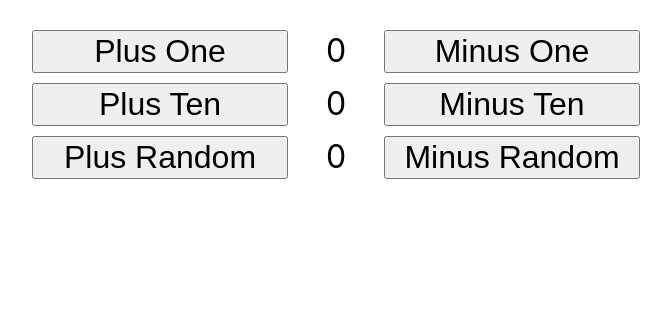
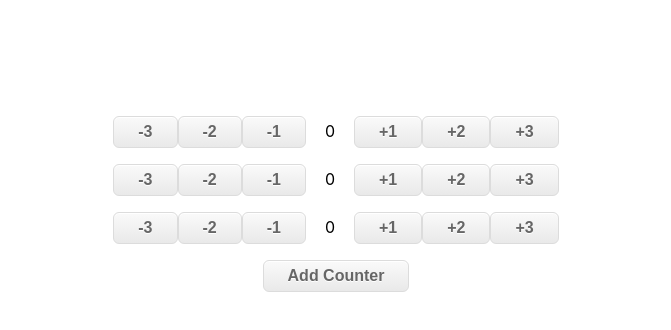
Before and after one commit to VictoriaRogo/cra, a React (Create React App) app: page / in a window 1280 px wide. Shown: the top 330 px of the page, without its empty margins (304-975 px from the left). Built offline with nearby package versions, Linux system fonts and the light colour scheme.

Commit message:
Homework 4

```diff
--- /dev/null
+++ b/src/homework4/App.css
@@ -0,0 +1,20 @@
+.App {
+  text-align: center;
+  padding-top: 100px;
+  font-size: 100%;
+}
+
+.App CountBtn {
+  height: 100px;
+  display:inline-block;
+  width: 30%;
+}
+
+.CounterValue {
+  display: inline-block;
+  width: 3em;
+}
+
+.Counter {
+  margin: 1em;
+}
--- /dev/null
+++ b/src/homework4/App.js
@@ -0,0 +1,32 @@
+import React, {useState} from 'react';
+import Counter from "./Counter";
+import './App.css';
+import './CountBtn.css';
+
+function App() {
+
+    const [num, setNum] = useState(3);
+
+    const addCounter = () => {
+        setNum(num + 1);
+    }
+
+    const counters = () => {
+        let res = [];
+        for (let i  = 0; i < num; i++) {
+            res.push(<Counter/>)
+        }
+        return res;
+    }
+
+    return (
+        <div className={"App"}>
+            <div>
+                {counters()}
+            </div>
+            <button className={'CountBtn'} onClick={addCounter}>Add Counter</button>
+        </div>
+    );
+}
+
+export default App;
--- /dev/null
+++ b/src/homework4/CountBtn.css
@@ -0,0 +1,41 @@
+.CountBtn {
+    -moz-box-shadow:inset 0px 1px 0px 0px #ffffff;
+    -webkit-box-shadow:inset 0px 1px 0px 0px #ffffff;
+    box-shadow:inset 0px 1px 0px 0px #ffffff;
+    background:-webkit-gradient(linear, left top, left bottom, color-stop(0.05, #f9f9f9), color-stop(1, #e9e9e9));
+    background:-moz-linear-gradient(top, #f9f9f9 5%, #e9e9e9 100%);
+    background:-webkit-linear-gradient(top, #f9f9f9 5%, #e9e9e9 100%);
+    background:-o-linear-gradient(top, #f9f9f9 5%, #e9e9e9 100%);
+    background:-ms-linear-gradient(top, #f9f9f9 5%, #e9e9e9 100%);
+    background:linear-gradient(to bottom, #f9f9f9 5%, #e9e9e9 100%);
+    filter:progid:DXImageTransform.Microsoft.gradient(startColorstr='#f9f9f9', endColorstr='#e9e9e9',GradientType=0);
+    background-color:#f9f9f9;
+    -webkit-border-radius:6px;
+    -moz-border-radius:6px;
+    border-radius:6px;
+    border:1px solid #dcdcdc;
+    display:inline-block;
+    cursor:pointer;
+    color:#666666;
+    font-weight:bold;
+    padding:6px 24px;
+    text-decoration:none;
+    text-shadow:0px 1px 0px #ffffff;
+    outline: none;
+    min-width: 4em;
+    font-size: inherit;
+}
+.CountBtn:hover {
+     background:-webkit-gradient(linear, left top, left bottom, color-stop(0.05, #e9e9e9), color-stop(1, #f9f9f9));
+     background:-moz-linear-gradient(top, #e9e9e9 5%, #f9f9f9 100%);
+     background:-webkit-linear-gradient(top, #e9e9e9 5%, #f9f9f9 100%);
+     background:-o-linear-gradient(top, #e9e9e9 5%, #f9f9f9 100%);
+     background:-ms-linear-gradient(top, #e9e9e9 5%, #f9f9f9 100%);
+     background:linear-gradient(to bottom, #e9e9e9 5%, #f9f9f9 100%);
+     filter:progid:DXImageTransform.Microsoft.gradient(startColorstr='#e9e9e9', endColorstr='#f9f9f9',GradientType=0);
+     background-color:#e9e9e9;
+ }
+.CountBtn:active {
+     position:relative;
+     top:1px;
+ }
--- /dev/null
+++ b/src/homework4/CountBtn.js
@@ -0,0 +1,15 @@
+import React from 'react';
+import './CountBtn.css';
+
+function CountBtn(props) {
+    const send = () => {
+        props.setCount(props.count + Number(props.value));
+    }
+    return (
+        <button className={'CountBtn'} onClick={send}>
+            {props.value}
+        </button>
+    );
+}
+
+export default CountBtn;
--- /dev/null
+++ b/src/homework4/Counter.js
@@ -0,0 +1,24 @@
+import React, {useState} from 'react';
+import './App.css';
+import CountBtn from "./CountBtn";
+
+// <CountBtn value={'-3'} count={count} setCount={setCount} />
+
+function Counter() {
+    const [count, setCount] = useState(0);
+    let props1 = {value: '-3', count: count, setCount: setCount}
+    return (
+        <div className={'Counter'}>
+            { CountBtn(props1) }
+            <CountBtn value={'-2'} count={count} setCount={setCount}/>
+            <CountBtn value={'-1'} count={count} setCount={setCount}/>
+            <span className={'CounterValue'}>{count}</span>
+            <CountBtn value={'+1'} count={count} setCount={setCount}/>
+            <CountBtn value={'+2'} count={count} setCount={setCount}/>
+            <CountBtn value={'+3'} count={count} setCount={setCount}/>
+
+        </div>
+    );
+}
+
+export default Counter;
--- a/src/index.js
+++ b/src/index.js
@@ -1,7 +1,7 @@
 import React from 'react';
 import ReactDOM from 'react-dom';
 import './index.css';
-import App from './homework3/App';
+import App from './homework4/App';
 import * as serviceWorker from './serviceWorker';
 
 ReactDOM.render(
```
Also changed, not shown: 1 other file (tests, documents, lock files or other folders).
